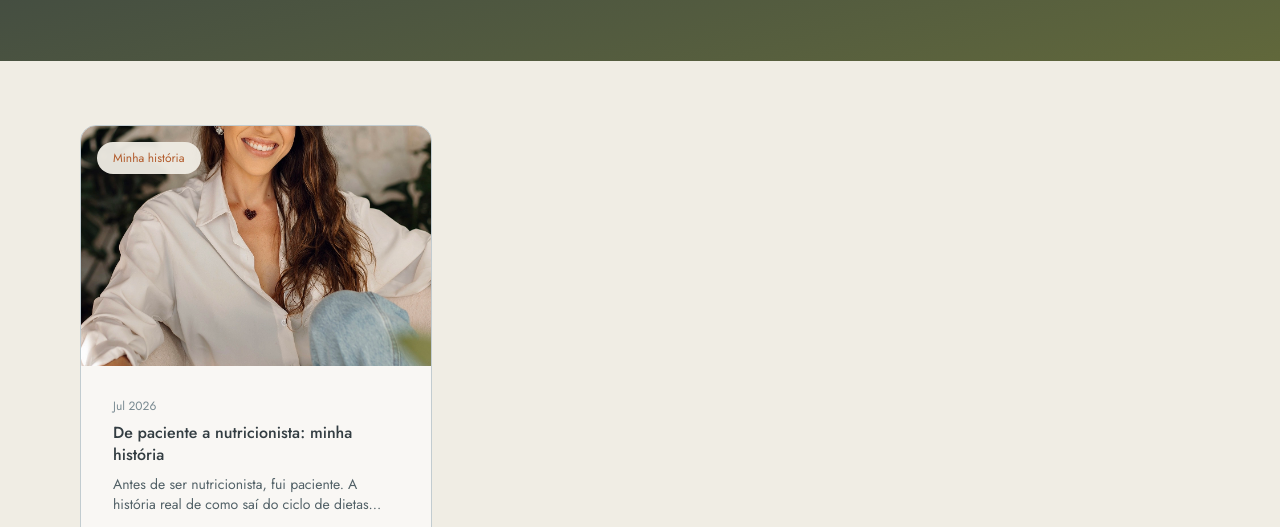
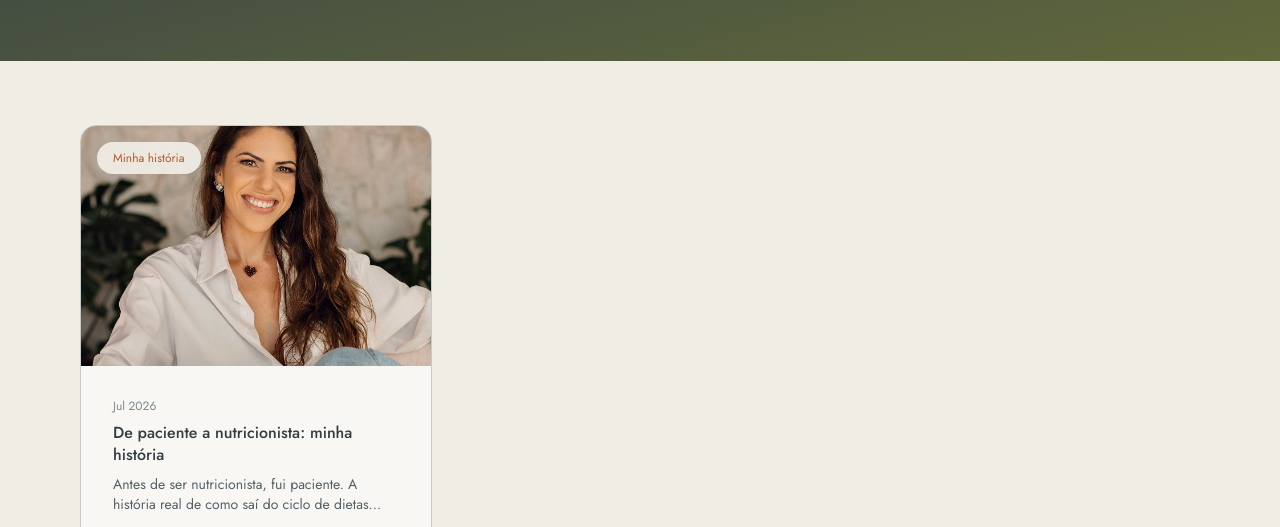
Before and after one commit to leargente/site, a website: page blog/index.html in a window 1280 px wide. Shown: the part 259-786 px from the top of the page. Drawn offline with Linux system fonts and the light colour scheme.

Commit message:
Update index.html

```diff
--- a/blog/index.html
+++ b/blog/index.html
@@ -43,7 +43,7 @@
 
             <!-- Artigo 1 -->
             <a href="de-paciente-a-nutricionista/index.html" class="group flex flex-col bg-white/60 hover:shadow-lg border border-slate-200 hover:border-clay-300 rounded-2xl overflow-hidden transition duration-300">
-                <div class="relative h-60" style="background-image:url('../static/images/introduction.webp');background-size:cover;background-position:center">
+                <div class="relative h-60" style="background-image:url('../static/images/introduction.webp');background-size:cover;background-position:center 25%">
                     <span class="top-4 left-4 absolute bg-cream/95 px-4 py-2 rounded-full text-clay-600 text-xs">Minha história</span>
                 </div>
                 <div class="flex flex-col flex-1 p-8">
```
